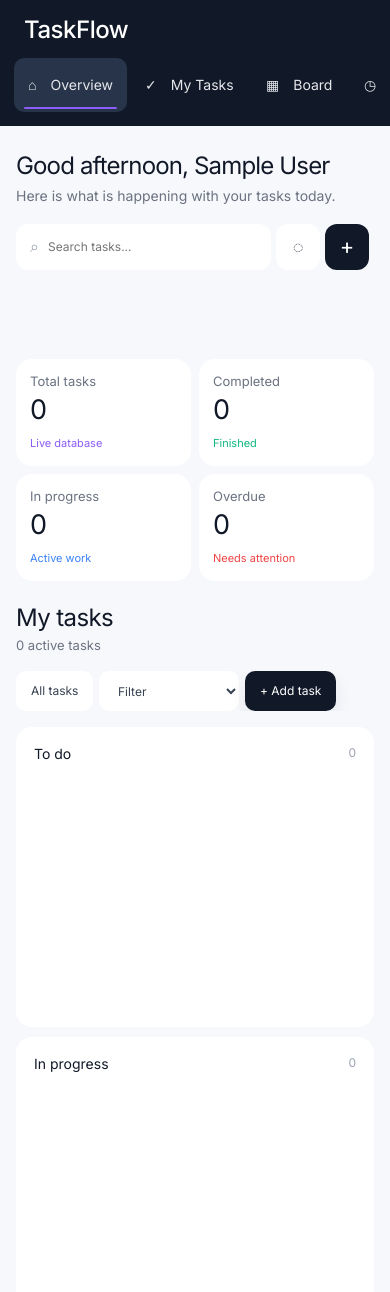
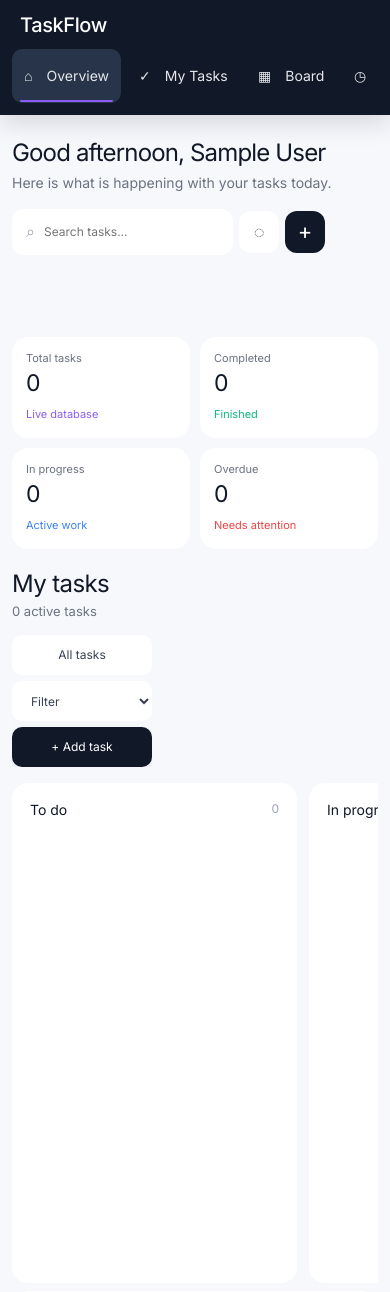
Before and after one commit to siddharth45-coder/tasker, a Flask app: page / in a window 390 px wide. Shown: the top 1292 px of the page. Run offline with Flask 3, Linux system fonts and the light colour scheme; the visitor is signed in with stand-in values (Sample User, id 1); data comes from the database, SQL or seed files in the repository; data that the repository does not hold is empty.

Commit message:
feat: wire responsive mobile layer

```diff
--- a/templates/index.html
+++ b/templates/index.html
@@ -1,5 +1,5 @@
 <!doctype html>
-<html lang="en"><head><meta charset="UTF-8"><meta name="viewport" content="width=device-width,initial-scale=1"><meta name="description" content="TaskFlow dynamic task manager"><meta name="csrf-token" content="{{ csrf_token }}"><title>TaskFlow — Task Manager</title><link rel="preconnect" href="https://fonts.googleapis.com"><link href="https://fonts.googleapis.com/css2?family=Inter:wght@400;500;600;700&display=swap" rel="stylesheet"><link rel="stylesheet" href="{{ url_for('static', filename='styles.css') }}"><link rel="stylesheet" href="{{ url_for('static', filename='polish.css') }}"><link rel="stylesheet" href="{{ url_for('static', filename='parallax.css') }}"></head>
+<html lang="en"><head><meta charset="UTF-8"><meta name="viewport" content="width=device-width,initial-scale=1"><meta name="description" content="TaskFlow dynamic task manager"><meta name="csrf-token" content="{{ csrf_token }}"><title>TaskFlow — Task Manager</title><link rel="preconnect" href="https://fonts.googleapis.com"><link href="https://fonts.googleapis.com/css2?family=Inter:wght@400;500;600;700&display=swap" rel="stylesheet"><link rel="stylesheet" href="{{ url_for('static', filename='styles.css') }}"><link rel="stylesheet" href="{{ url_for('static', filename='polish.css') }}"><link rel="stylesheet" href="{{ url_for('static', filename='parallax.css') }}"><link rel="stylesheet" href="{{ url_for('static', filename='mobile.css') }}"></head>
 <body><div class="app-shell">
 <aside class="sidebar"><div class="brand">TaskFlow</div><div class="workspace-label">WORKSPACE</div><nav class="workspace-nav"><button class="nav-item active" data-view="all">⌂<span>Overview</span></button><button class="nav-item" data-view="active">✓<span>My Tasks</span></button><button class="nav-item" data-view="board">▦<span>Board</span></button><button class="nav-item" data-view="calendar">◷<span>Calendar</span></button><button class="nav-item" data-view="analytics">◉<span>Analytics</span></button></nav><div class="projects-label">PROJECTS</div><div class="projects"><button class="project-item" data-project="Website Redesign"><i class="dot purple"></i>Website Redesign</button><button class="project-item" data-project="Mobile App"><i class="dot cyan"></i>Mobile App</button><button class="project-item" data-project="Marketing"><i class="dot amber"></i>Marketing</button></div><div class="productivity-card"><span>Your productivity</span><div><strong id="productivity">0%</strong><small id="productivityTrend">Live</small></div></div></aside>
 <main class="main-content"><header class="top-header"><div><h1 id="greeting">Good morning, {{ user['name'] }}</h1><p>Here is what is happening with your tasks today.</p></div><div class="header-actions"><label class="search-box">⌕<input id="searchInput" type="search" autocomplete="off" placeholder="Search tasks..." aria-label="Search tasks"></label><button id="themeBtn" class="header-icon" aria-label="Toggle theme">◌</button><button id="newTaskTop" class="add-icon" aria-label="Add task">+</button><form method="post" action="{{ url_for('logout') }}"><input type="hidden" name="csrf_token" value="{{ csrf_token }}"><button class="logout-btn" title="Sign out" aria-label="Sign out">↪</button></form></div></header>
```
